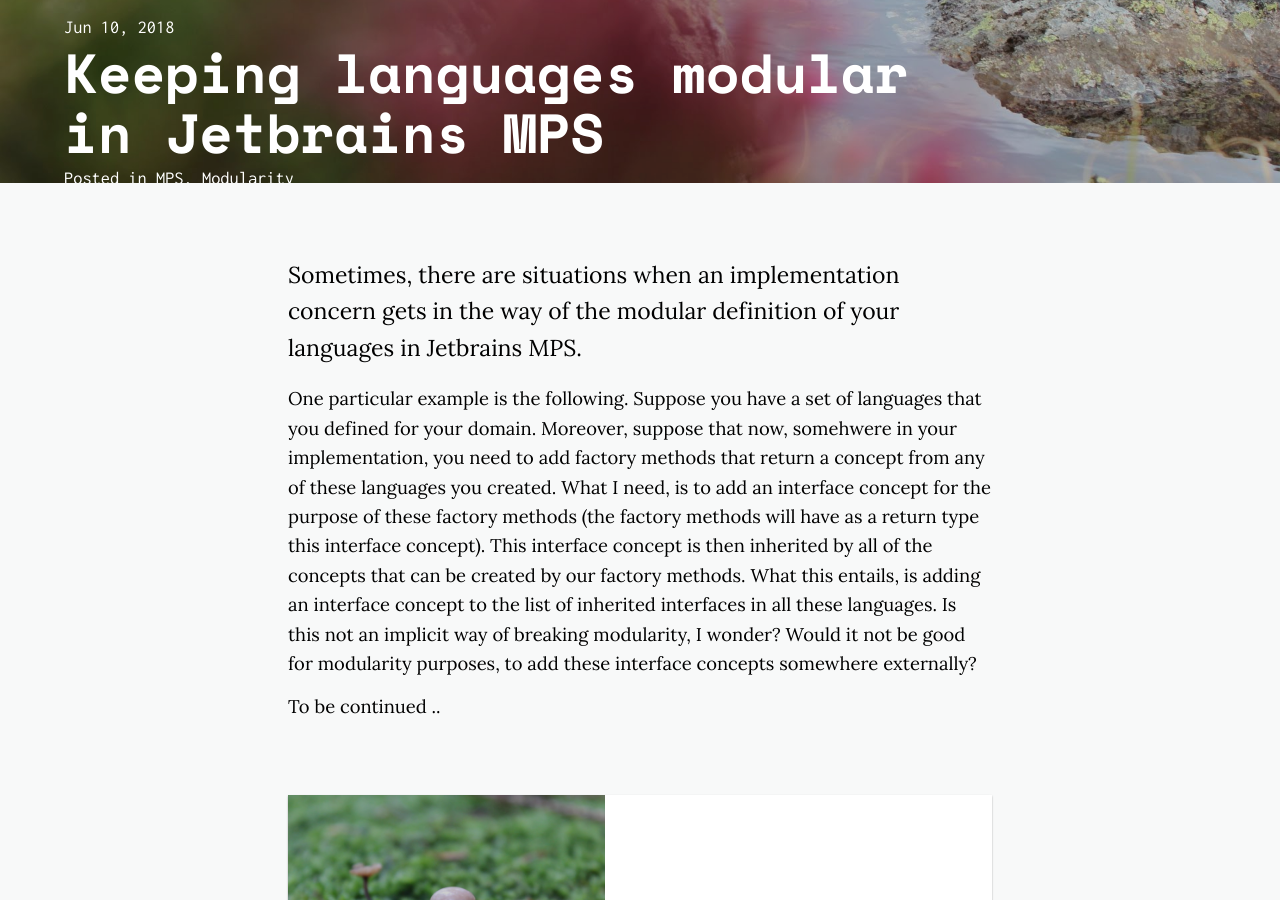
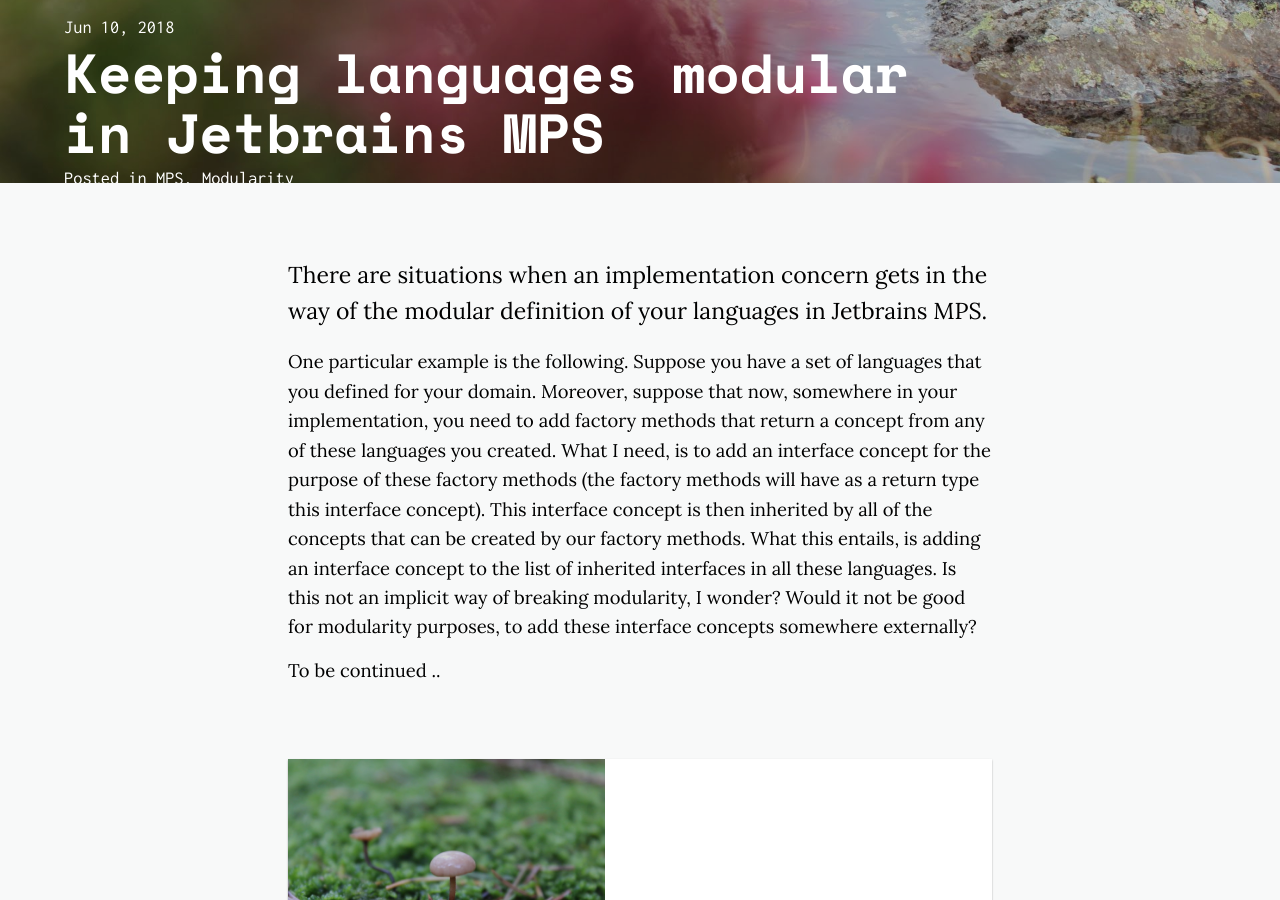
Before and after one commit to farcasia/ana.sutii.github.io, a Jekyll site: the page built from _posts/2018-06-10-Keeping-languages-modular-in-Jetbrains-MPS.markdown, in a window 1280 px wide and 900 px high, scrolled down 461 px. Built offline with Jekyll 4.4.1, drawn with Linux system fonts in a browser that asks for light colours; nearby versions of some CDN libraries.

Commit message:
Fixed some typos

```diff
--- a/_posts/2018-06-10-Keeping-languages-modular-in-Jetbrains-MPS.markdown
+++ b/_posts/2018-06-10-Keeping-languages-modular-in-Jetbrains-MPS.markdown
@@ -9,11 +9,11 @@
 image: /assets/img/IMG_6414.JPG
 image-sm: /assets/img/IMG_6414.JPG
 ---
-Sometimes, there are situations when an implementation concern gets in the way
+There are situations when an implementation concern gets in the way
 of the modular definition of your languages in Jetbrains MPS.
 
 One particular example is the following. Suppose you have a set of languages
-that you defined for your domain. Moreover, suppose that now, somehwere in your implementation, you need to
+that you defined for your domain. Moreover, suppose that now, somewhere in your implementation, you need to
 add factory methods that return a concept from any of these languages you created.
 What I need, is to add an interface concept for the purpose of these factory methods (the factory methods
 will have as a return type this interface concept). This
```
